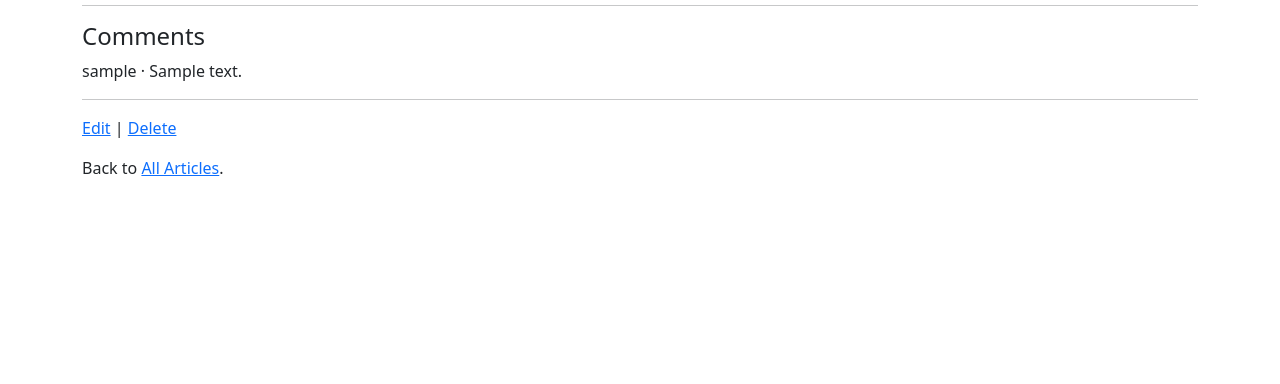
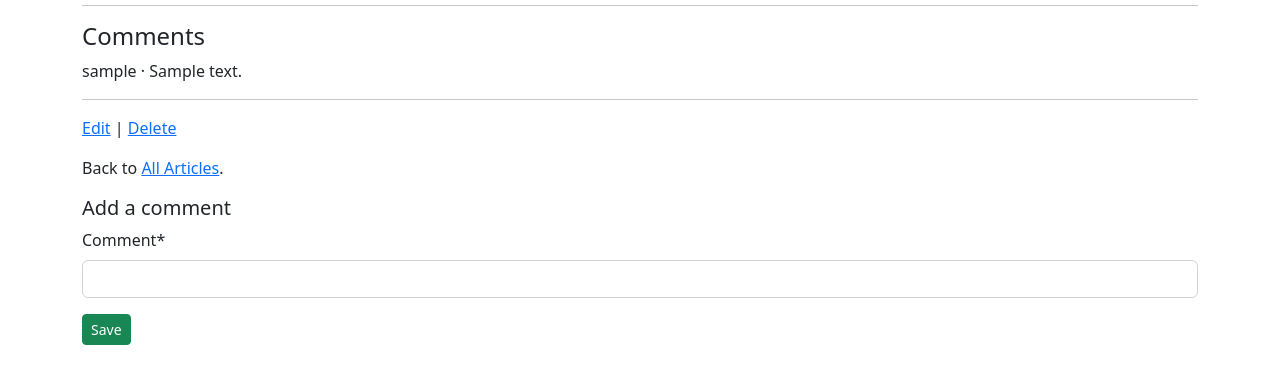
Before and after one commit to mmrubayet/x_project, a Django app: page /articles/1/ in a window 1280 px wide. Shown: the part 210-594 px from the top of the page. Run offline with Django 4.2, Linux system fonts and the light colour scheme; a user stored in the database is signed in; tables that the repository leaves empty hold one stand-in row (values such as "Sample post"); some libraries are stand-ins or nearby versions.

Commit message:
comment form

```diff
--- /dev/null
+++ b/dfb/ch_8/articles/forms.py
@@ -0,0 +1,9 @@
+# articles/forms.py
+from django import forms
+from .models import Comment
+
+
+class CommentForm(forms.ModelForm):
+    class Meta:
+        model = Comment
+        fields = ("comment",)
--- a/dfb/ch_8/articles/views.py
+++ b/dfb/ch_8/articles/views.py
@@ -1,12 +1,14 @@
 # articles/views.py
-from typing import Optional
-from django.forms.models import BaseModelForm
-from django.http import HttpResponse
-from django.views.generic import ListView, DetailView
+
+from django.views import View
+from django.views.generic import ListView, DetailView, FormView
+from django.views.generic.detail import SingleObjectMixin
 from django.views.generic.edit import UpdateView, DeleteView, CreateView
-from django.urls import reverse_lazy
+from django.urls import reverse_lazy, reverse
 from django.contrib.auth.mixins import LoginRequiredMixin, UserPassesTestMixin
+
 from .models import Article
+from .forms import CommentForm
 
 
 class ArticleCreateView(LoginRequiredMixin, CreateView):
@@ -24,9 +26,45 @@ class ArticleListView(ListView):
     template_name = "articles/article_list.html"
 
 
-class ArticleDetailView(LoginRequiredMixin, DetailView):
+class CommentGet(DetailView):
     model = Article
     template_name = "articles/article_detail.html"
+
+    def get_context_data(self, **kwargs):
+        context = super().get_context_data(**kwargs)
+        context['form'] = CommentForm()
+        return context
+
+
+class CommentPost(LoginRequiredMixin, SingleObjectMixin, FormView):
+    model = Article
+    form_class = CommentForm
+    template_name = "article_detail.html"
+
+    def post(self, request, *args, **kwargs):
+        self.object = self.get_object()
+        return super().post(request, *args, **kwargs)
+
+    def form_valid(self, form):
+        comment = form.save(commit=False)
+        comment.article = self.object
+        comment.author = self.request.user
+        comment.save()
+        return super().form_valid(form)
+
+    def get_success_url(self):
+        article = self.get_object()
+        return reverse("article_detail", kwargs={"pk": article.pk})
+
+
+class ArticleDetailView(View):
+    def get(self, request, *args, **kwargs):
+        view = CommentGet.as_view()
+        return view(request, *args, **kwargs)
+
+    def post(self, request, *args, **kwargs):
+        view = CommentPost.as_view()
+        return view(request, *args, **kwargs)
 
 
 class ArticleUpdateView(LoginRequiredMixin, UserPassesTestMixin, UpdateView):
--- a/dfb/ch_8/templates/articles/article_detail.html
+++ b/dfb/ch_8/templates/articles/article_detail.html
@@ -1,22 +1,33 @@
 <!-- templates/article_detail.html -->
 
 {% extends "base.html" %}
+{% load crispy_forms_tags %}
 
 {% block content %}
+
+{% if not user.is_authenticated %}
+<style>
+    input[name=comment] {
+        pointer-events: none;
+        color: #AAA;
+        background: #F5F5F5;
+        required: false;
+    }
+</style>
+{% endif %}
 
 <div class="article-entry">
     <h2>{{ object.title }}</h2>
     <p>by {{ object.author }} | {{ object.date }}</p>
     <p>{{ object.body }}</p>
 </div>
-<!-- Changes start here! -->
+
 <hr>
 <h4>Comments</h4>
 {% for comment in article.comment_set.all %}
 <p>{{ comment.author }} &middot; {{ comment }}</p>
 {% endfor %}
 <hr>
-<!-- Changes end here! -->
 
 {% if article.author == request.user %}
 <p>
@@ -26,4 +37,26 @@
 {% endif %}
 <p>Back to <a href="{% url 'article_list' %}">All Articles</a>.</p>
 
+{% if user.is_authenticated %}
+<h5>Add a comment</h5>
+<form action="" method="post">
+    {% csrf_token %}
+    {{ form|crispy }}
+    <button class="btn btn-success btn-sm ml-2" type="submit">Save</button>
+</form>
+{% else %}
+<h6>Please login to add a comment</h6>
+<form action="" method="post">
+    {% csrf_token %}
+    <div id="div_id_comment" class="mb-3">
+        <label for="id_comment" class="form-label requiredField">
+            Comment <span class="asteriskField">*</span>
+        </label>
+        <input type="text" name="comment" maxlength="260" class="textinput textInput form-control" id="id_comment">
+    </div>
+    <button disabled class="btn btn-success btn-sm ml-2">Save</button>
+    <button class="btn btn-primary btn-sm ml-2" type="submit">Login</button>
+</form>
+{% endif %}
+
 {% endblock content %}
```
